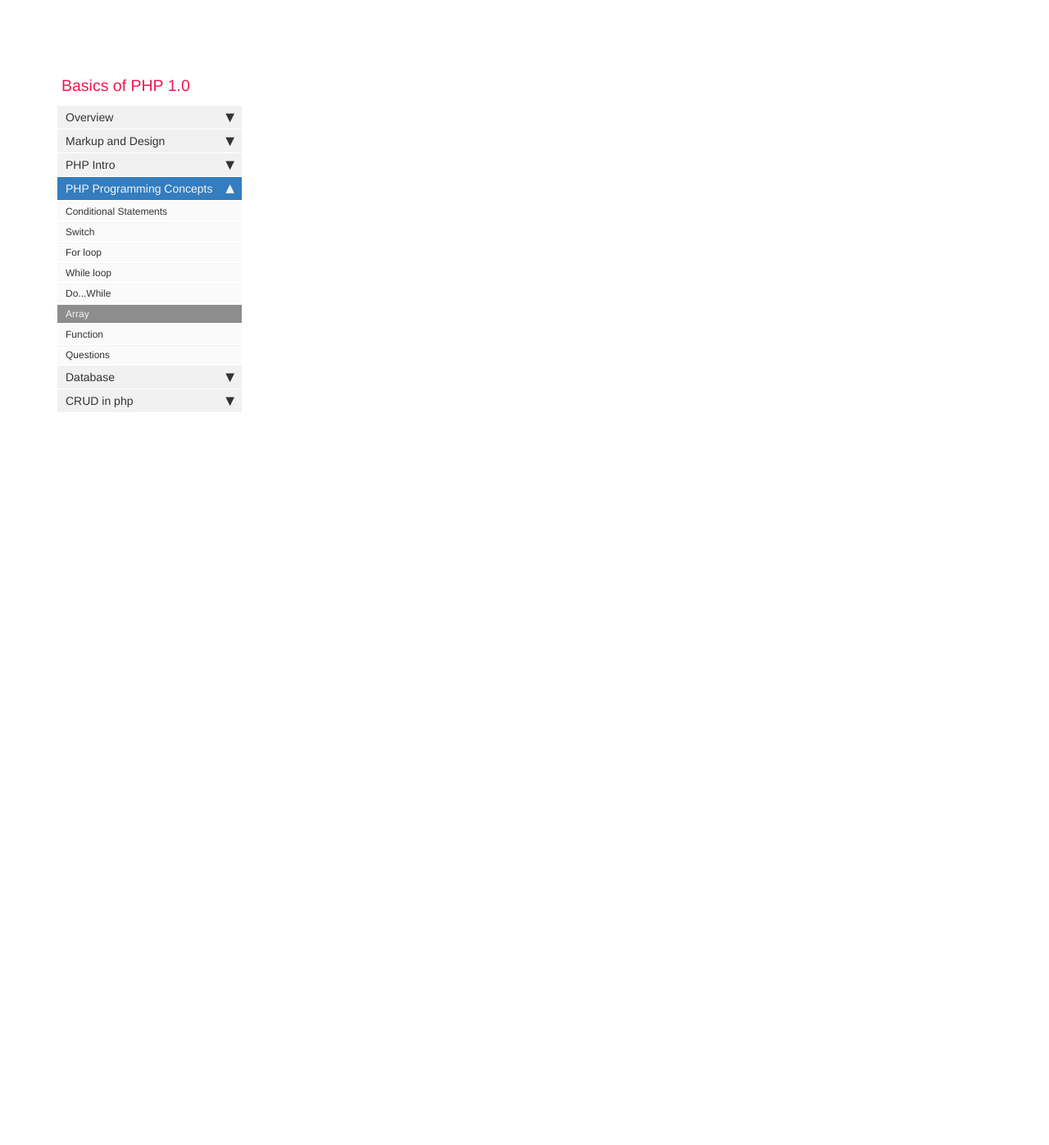
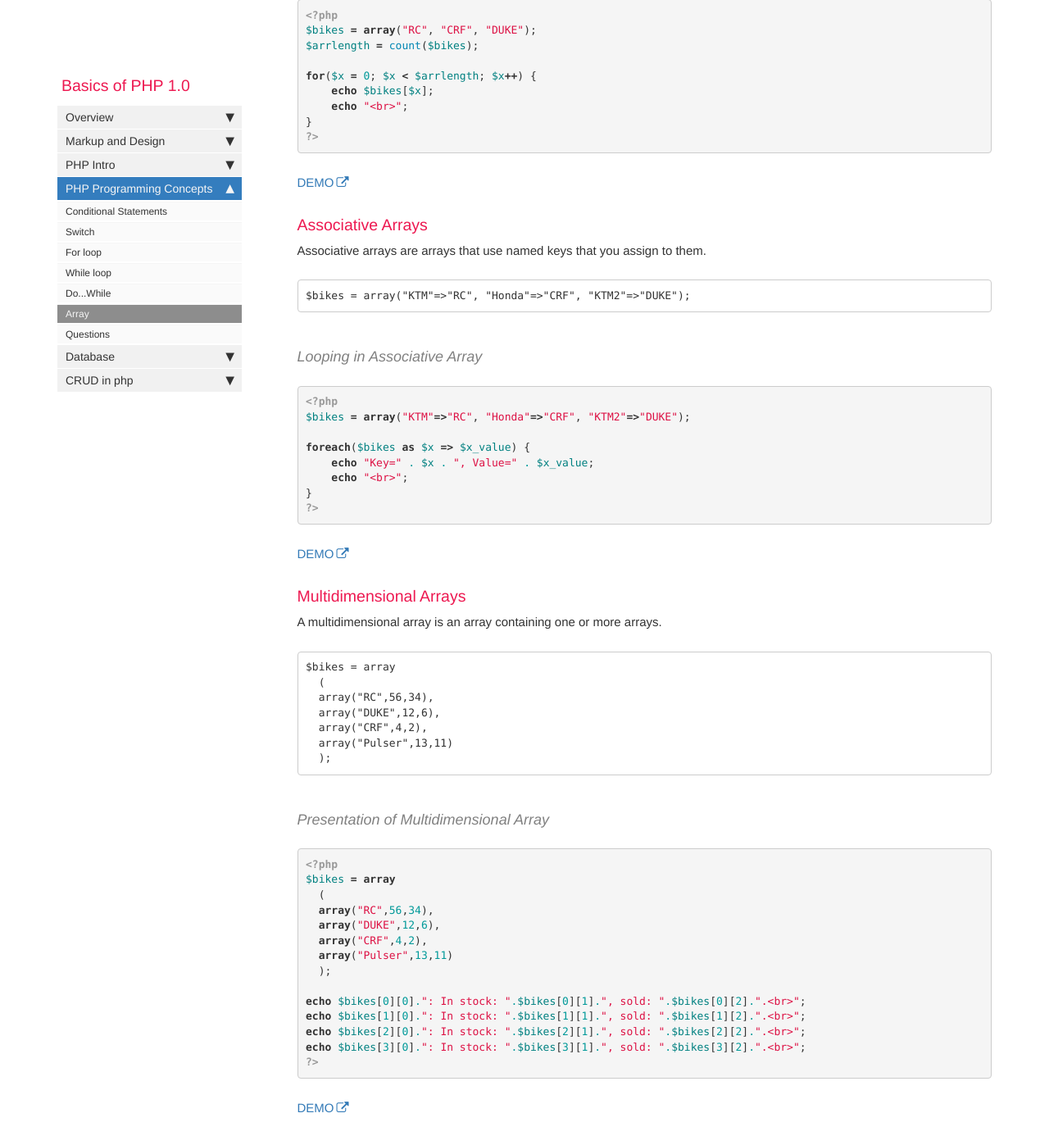
Before and after one commit to Riwajchalise/phpblog, a Jekyll site: the page built from pages/mydoc/mydoc_array.md, in a window 1280 px wide and 1400 px high, scrolled down 1431 px. Shown: the top 1397 px of the window at 82% size. Built offline with Jekyll 4.4.1, drawn with Linux system fonts in a browser that asks for light colours; comment, search, counter and statistics services are not loaded; some of the changed text lies outside the part shown.

Commit message:
done 1.0

````diff
--- a/_data/sidebars/mydoc_sidebar.yml
+++ b/_data/sidebars/mydoc_sidebar.yml
@@ -116,10 +116,6 @@ entries:
       url: /mydoc_array.html
       output: web, pdf
 
-    - title: Function
-      url: /mydoc_functions.html
-      output: web, pdf
-
     - title: Questions
       url: /mydoc_php_questions.html
       output: web, pdf
--- a/_layouts/page.html
+++ b/_layouts/page.html
@@ -39,11 +39,6 @@ layout: default
     {% endunless %}
 
 
-    {% if site.github_editme_path %}
-
-    <a target="_blank" rel="noopener" href="https://github.com/{{site.github_editme_path}}{{page.path}}" class="btn btn-default githubEditButton" role="button"><i class="fa fa-github fa-lg"></i> Edit me</a>
-
-    {% endif %}
 
    {{content}}
 
--- a/pages/mydoc/mydoc_array.md
+++ b/pages/mydoc/mydoc_array.md
@@ -3,8 +3,117 @@ title: DUMMY
 keywords: duummy.Dummy, Dummy text
 last_updated:
 tags:
-summary: "dummy"
+summary: "This post will help to understand array in php."
 sidebar: mydoc_sidebar
 permalink: mydoc_array.html
 folder: mydoc
 ---
+
+## Array
+Array is a variable that can store multiple values. In php `array()` function is used to make an array.
+
+### Example
+
+{% highlight php %}
+<?php
+$bikes = array("RC", "CRF", "DUKE");
+echo "I like " . $bikes[0] . ", " . $bikes[1] . " and " . $bikes[2] . ".";
+?>
+{% endhighlight %}
+[DEMO](https://paiza.io/projects/UbjT1VuL2lbO8IIYmM7tDg)
+
+## Types of Array
+The types of array are:-
+- Indexed Arrays
+- Associative Arrays
+- Multidimentional Arrays
+
+### Indexed Arrays
+An index in an array is a unique value that is used to identify a value of an array. The index always starts from 0.
+
+**Index can be assigned automatically:-**
+```
+$bikes = array("RC", "CRF", "DUKE");
+```
+
+**Index can be assgned manually:-**
+```
+$cars[0] = "Volvo";
+$cars[1] = "BMW";
+$cars[2] = "Toyota";
+```
+
+#### Looping in Indexed array
+Here we use for loop to loof through ndexed array.
+
+{% highlight php %}
+
+<?php
+$bikes = array("RC", "CRF", "DUKE");
+$arrlength = count($bikes);
+
+for($x = 0; $x < $arrlength; $x++) {
+    echo $bikes[$x];
+    echo "<br>";
+}
+?>
+
+{% endhighlight %}
+[DEMO](https://paiza.io/projects/ilpaOxI0iYUUtzhwFnWHEg)
+
+
+### Associative Arrays
+
+Associative arrays are arrays that use named keys that you assign to them.
+
+```
+$bikes = array("KTM"=>"RC", "Honda"=>"CRF", "KTM2"=>"DUKE");
+```
+
+#### Looping in Associative Array
+{% highlight php %}
+<?php
+$bikes = array("KTM"=>"RC", "Honda"=>"CRF", "KTM2"=>"DUKE");
+
+foreach($bikes as $x => $x_value) {
+    echo "Key=" . $x . ", Value=" . $x_value;
+    echo "<br>";
+}
+?>
+{%endhighlight%}
+
+[DEMO](https://paiza.io/projects/eBHTaTKRT6cK7Ok6DF1G6g?language=php)
+
+### Multidimensional Arrays
+
+A multidimensional array is an array containing one or more arrays.
+
+```
+$bikes = array
+  (
+  array("RC",56,34),
+  array("DUKE",12,6),
+  array("CRF",4,2),
+  array("Pulser",13,11)
+  );
+```
+
+#### Presentation of Multidimensional Array
+{%highlight php%}
+<?php
+$bikes = array
+  (
+  array("RC",56,34),
+  array("DUKE",12,6),
+  array("CRF",4,2),
+  array("Pulser",13,11)
+  );
+
+echo $bikes[0][0].": In stock: ".$bikes[0][1].", sold: ".$bikes[0][2].".<br>";
+echo $bikes[1][0].": In stock: ".$bikes[1][1].", sold: ".$bikes[1][2].".<br>";
+echo $bikes[2][0].": In stock: ".$bikes[2][1].", sold: ".$bikes[2][2].".<br>";
+echo $bikes[3][0].": In stock: ".$bikes[3][1].", sold: ".$bikes[3][2].".<br>";
+?>
+{% endhighlight %}
+
+[DEMO](https://paiza.io/projects/rii0w9BTG-THt-fz8WUd7A?language=php)
````
Also changed, not shown: pages/mydoc/mydoc_about.md (+6 -8 lines), pages/mydoc/mydoc_delete.md (added, +37 -0 lines), pages/mydoc/mydoc_edit.md (added, +91 -0 lines), pages/mydoc/mydoc_retrive.md (+3 -2 lines), pages/mydoc/mydoc_variables.md (+0 -4 lines).
